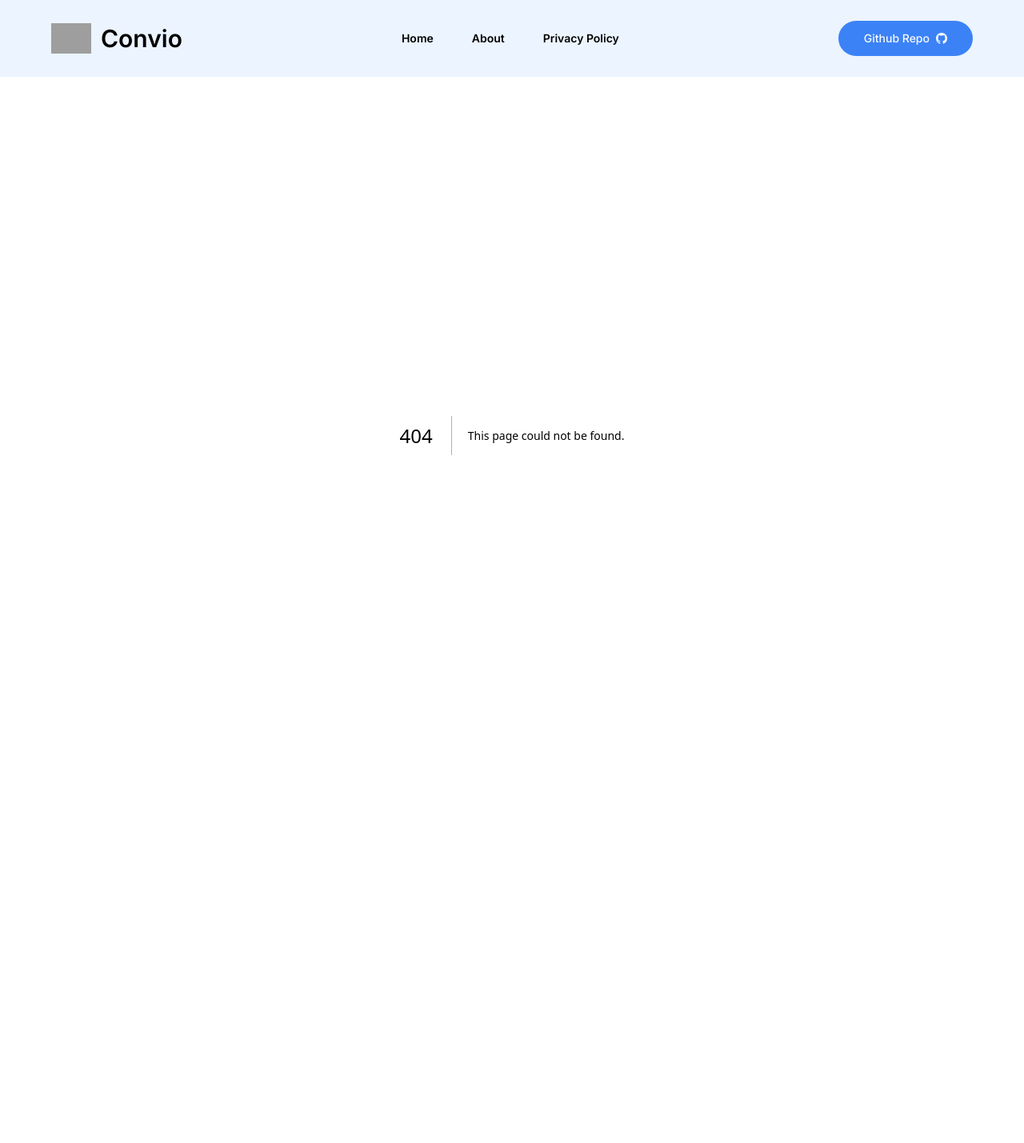
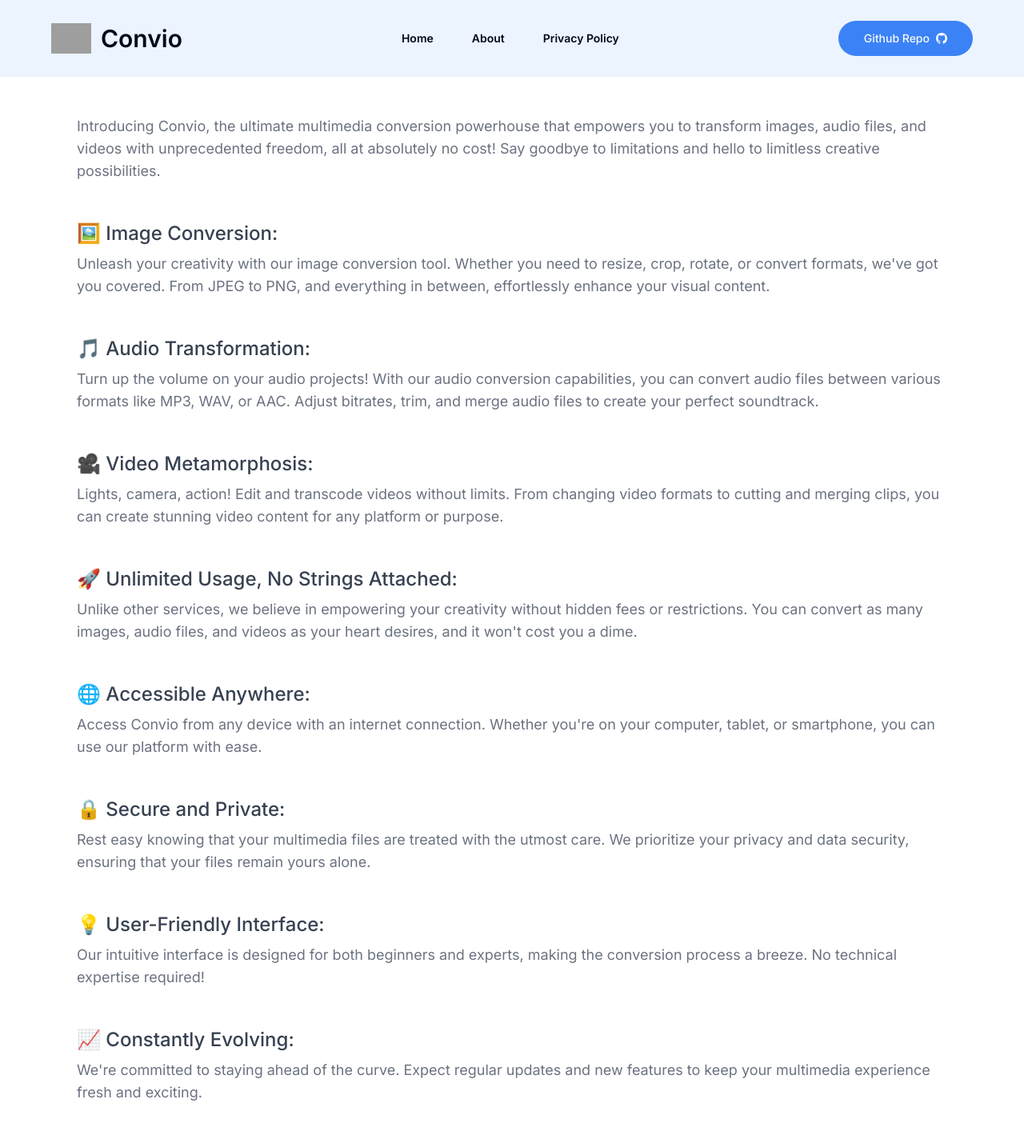
Before and after one commit to VinayakaHegade/file-converter, a Next.js app: page /about in a window 1280 px wide. Before the commit this address had no page. Shown: the top 1429 px of the page at 80% size. Before the commit the page ends 944 px from the top, so only its background shows below. Built offline with nearby package versions, Linux system fonts and the light colour scheme; grey boxes are pictures that could not be loaded.

Commit message:
feat: add about page

```diff
--- /dev/null
+++ b/app/about/page.tsx
@@ -0,0 +1,121 @@
+const About = () => {
+  return (
+    <section className="space-y-12 text-md md:text-lg text-gray-500 pb-4 md:pb-8">
+      <p>
+        Introducing Convio, the ultimate multimedia conversion powerhouse that
+        empowers you to transform images, audio files, and videos with
+        unprecedented freedom, all at absolutely no cost! Say goodbye to
+        limitations and hello to limitless creative possibilities.
+      </p>
+      <div className="space-y-2">
+        <h2 className="text-xl md:text-2xl font-medium text-gray-700">
+          🖼️ Image Conversion:
+        </h2>
+        <p>
+          Unleash your creativity with our image conversion tool. Whether you
+          need to resize, crop, rotate, or convert formats, we&apos;ve got you
+          covered. From JPEG to PNG, and everything in between, effortlessly
+          enhance your visual content.
+        </p>
+      </div>
+
+      <div className="space-y-2">
+        <h2 className="text-xl md:text-2xl font-medium text-gray-700">
+          🎵 Audio Transformation:
+        </h2>
+        <p>
+          Turn up the volume on your audio projects! With our audio conversion
+          capabilities, you can convert audio files between various formats like
+          MP3, WAV, or AAC. Adjust bitrates, trim, and merge audio files to
+          create your perfect soundtrack.
+        </p>
+      </div>
+
+      <div className="space-y-2">
+        <h2 className="text-xl md:text-2xl font-medium text-gray-700">
+          🎥 Video Metamorphosis:
+        </h2>
+        <p>
+          Lights, camera, action! Edit and transcode videos without limits. From
+          changing video formats to cutting and merging clips, you can create
+          stunning video content for any platform or purpose.
+        </p>
+      </div>
+
+      <div className="space-y-2">
+        <h2 className="text-xl md:text-2xl font-medium text-gray-700">
+          🚀 Unlimited Usage, No Strings Attached:
+        </h2>
+        <p>
+          Unlike other services, we believe in empowering your creativity
+          without hidden fees or restrictions. You can convert as many images,
+          audio files, and videos as your heart desires, and it won&apos;t cost
+          you a dime.
+        </p>
+      </div>
+
+      <div className="space-y-2">
+        <h2 className="text-xl md:text-2xl font-medium text-gray-700">
+          🌐 Accessible Anywhere:
+        </h2>
+        <p>
+          Access Convio from any device with an internet connection. Whether
+          you&apos;re on your computer, tablet, or smartphone, you can use our
+          platform with ease.
+        </p>
+      </div>
+
+      <div className="space-y-2">
+        <h2 className="text-xl md:text-2xl font-medium text-gray-700">
+          🔒 Secure and Private:
+        </h2>
+        <p>
+          Rest easy knowing that your multimedia files are treated with the
+          utmost care. We prioritize your privacy and data security, ensuring
+          that your files remain yours alone.
+        </p>
+      </div>
+
+      <div className="space-y-2">
+        <h2 className="text-xl md:text-2xl font-medium text-gray-700">
+          💡 User-Friendly Interface:
+        </h2>
+        <p>
+          Our intuitive interface is designed for both beginners and experts,
+          making the conversion process a breeze. No technical expertise
+          required!
+        </p>
+      </div>
+
+      <div className="space-y-2">
+        <h2 className="text-xl md:text-2xl font-medium text-gray-700">
+          📈 Constantly Evolving:
+        </h2>
+        <p>
+          We&apos;re committed to staying ahead of the curve. Expect regular
+          updates and new features to keep your multimedia experience fresh and
+          exciting.
+        </p>
+      </div>
+
+      <div className="space-y-2">
+        <h2 className="text-xl md:text-2xl font-medium text-gray-700">
+          🌟 It&apos;s Free, It&apos;s Powerful, It&apos;s Convio:
+        </h2>
+        <p>
+          Experience the freedom to convert images, audio, and video without
+          boundaries. Elevate your multimedia projects with the unlimited
+          potential of Convio.
+        </p>
+      </div>
+
+      <p>
+        Join the revolution of content creators, professionals, and enthusiasts
+        who are transforming the way they work with multimedia. Get started
+        today and let your creativity shine like never before!
+      </p>
+    </section>
+  );
+};
+
+export default About;
```
